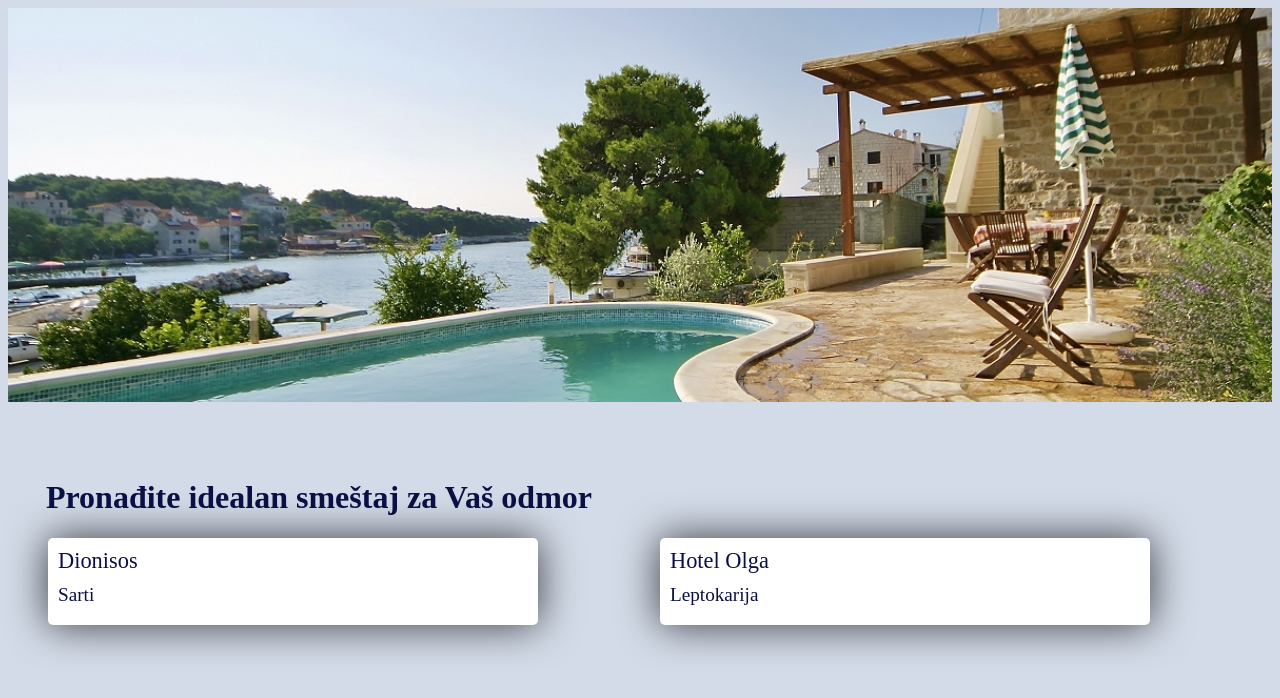
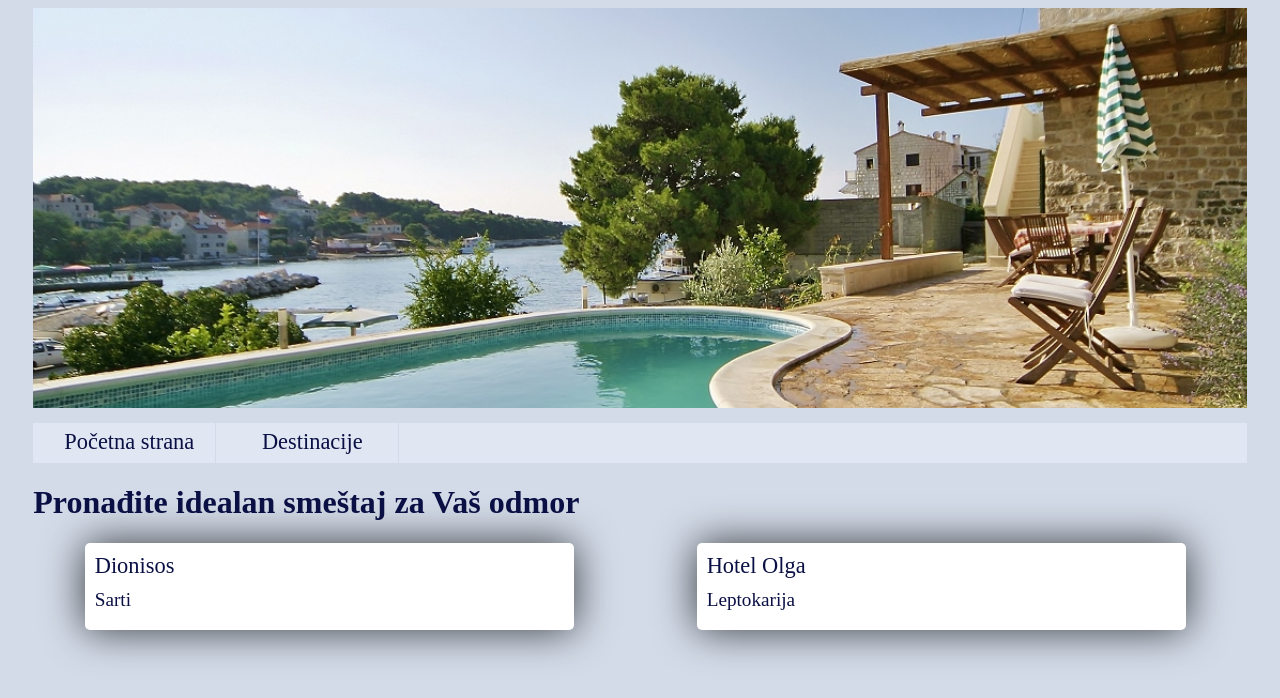
Before and after one commit to MilicaJovanovic/AppartmentRent, a Django app: page /AppartmentRent/ in a window 1280 px wide. Shown: the top 698 px of the page. Run offline with Django 3.2, Linux system fonts and the light colour scheme; data comes from the database, SQL or seed files in the repository; both versions use the stored data as it was after the commit.

Commit message:
Kreirana stranica za prikaz destinacija

```diff
--- a/CS324-PZ/mysite/AppartmentRent/models.py
+++ b/CS324-PZ/mysite/AppartmentRent/models.py
@@ -4,8 +4,13 @@ from django.db import models
 from django.utils import timezone
 
 class Location(models.Model):
-    country = models.CharField(max_length=256)
-    place = models.CharField(max_length=256)
+    country = models.CharField(max_length=256, default="")
+    place = models.CharField(max_length=256, default="")
+    description = models.CharField(max_length=1024, default="")
+    photo = models.CharField(max_length=1024, default="")
+    distanceBg = models.CharField(max_length=256, default="")
+    distanceNis = models.CharField(max_length=256, default="")
+    distanceNs = models.CharField(max_length=256, default="")
     def __str__(self):
         return self.place
 
--- a/CS324-PZ/mysite/AppartmentRent/static/AppartmentRent/style.css
+++ b/CS324-PZ/mysite/AppartmentRent/static/AppartmentRent/style.css
@@ -2,13 +2,30 @@ body {
     background-color: #d3dbe8;
 }
 .titleImg {
-	width: 100%;
-	height: 450px;
+	width: 96%;
+	height: 400px;
 	background: url("images/background1.jpg") no-repeat;
-	background-size: contain;
+	background-size: cover;
+	margin-left: 2%;
+}
+.menu {
+	margin-top: 15px;
+	margin-left: 2%;
+	width: 96%;
+	height: 40px;
+	background-color: #e1e7f2;
+}
+.menuItem {
+	text-align: center;
+	padding-top: 6px;
+	height: 40px;
+	width: 15%;
+	color: #0a0f44;
+	float: left;
+	border-right: 1px solid #d3dbe8;
 }
 .title {
-	margin-left: 3%;
+	margin-left: 2%;
 	color: #0a0f44;
 }
 .appartment {
@@ -17,7 +34,8 @@ body {
 	height: auto;
 	border-radius: 5px;
 	float: left;
-	margin-right: 10%;
+	margin-right: 7%;
+	margin-left: 3%;
 	margin-bottom: 40px;
 	-webkit-box-shadow: 0px 0px 40px 0px rgba(0,0,0,0.75);
     -moz-box-shadow: 0px 0px 40px 0px rgba(0,0,0,0.75);
--- a/CS324-PZ/mysite/AppartmentRent/templates/AppartmentRent/index.html
+++ b/CS324-PZ/mysite/AppartmentRent/templates/AppartmentRent/index.html
@@ -4,17 +4,24 @@
 
 <div class="titleImg"></div>
 
+<div class="menu">
+    <div class="menuItem">
+        <a href="{% url 'AppartmentRent:index' %}" class="appartName">Početna strana</a>
+    </div>
+    <div class="menuItem">
+        <a href="{% url 'AppartmentRent:destinations' %}" class="appartName">Destinacije</a>
+    </div>
+</div>
+
 <h1 class="title">Pronađite idealan smeštaj za Vaš odmor</h1>
 
 {% if latest_appartment_list %}
     <ul>
     {% for appartment in latest_appartment_list %}
-        <!-- <li> -->
-        	<div class="appartment">
-        		<a href="{% url 'AppartmentRent:detail' appartment.id %}" class="appartName">{{ appartment.name }}</a>
-        		<p class="appartPlace">{{ appartment.location.place }}</p>
-        	</div>
-        <!-- </li> -->
+    	<div class="appartment">
+    		<a href="{% url 'AppartmentRent:detail' appartment.id %}" class="appartName">{{ appartment.name }}</a>
+    		<p class="appartPlace">{{ appartment.location.place }}</p>
+    	</div>
     {% endfor %}
     </ul>
 {% else %}
--- a/CS324-PZ/mysite/AppartmentRent/urls.py
+++ b/CS324-PZ/mysite/AppartmentRent/urls.py
@@ -7,6 +7,7 @@ urlpatterns = [
     url(r'^$', views.IndexView.as_view(), name='index'),
     url(r'^(?P<pk>[0-9]+)/$', views.DetailView.as_view(), name='detail'),
     url(r'^(?P<pk>[0-9]+)/reservation/$', views.ReservationView.as_view(), name='reservation'),
-    url(r'^(?P<pk>[0-9]+)/success/$', views.ReservationView.as_view(), name='success')
-
+    url(r'^success/$', views.SuccessView.as_view(), name='success'),
+    url(r'^error/$', views.ErrorView.as_view(), name='error'),
+    url(r'^destinations/$', views.DestinationsView.as_view(), name='destinations')
 ]
--- a/CS324-PZ/mysite/AppartmentRent/views.py
+++ b/CS324-PZ/mysite/AppartmentRent/views.py
@@ -4,7 +4,7 @@ from django.urls import reverse
 from django.views import generic
 from django.utils import timezone
 
-from .models import Appartment, Reservation
+from .models import Appartment, Reservation, Location
 
 class IndexView(generic.ListView):
     template_name = 'AppartmentRent/index.html'
@@ -20,15 +20,20 @@ class DetailView(generic.DetailView):
     def get_queryset(self):
         return Appartment.objects
 
-
 class ReservationView(generic.DetailView):
     model = Appartment
     template_name = 'AppartmentRent/reserve.html'
 
-class SuccessReservationView(generic.DetailView):
-    model = Appartment
+class SuccessView(generic.ListView):
     template_name = 'AppartmentRent/successReservation.html'
 
-class ErrorReservationView(generic.DetailView):
-    model = Appartment
+class ErrorView(generic.ListView):
     template_name = 'AppartmentRent/errorReservation.html'
+
+class DestinationsView(generic.ListView):
+    model = Location
+    template_name = 'AppartmentRent/destinations.html'
+    context_object_name = 'latest_location_list'
+
+    def get_queryset(self):
+        return Location.objects.order_by('place')
```
Also changed, not shown: other parts of CS324-PZ/mysite/AppartmentRent/static/AppartmentRent/style.css (+43 -0 lines), CS324-PZ/mysite/AppartmentRent/templates/AppartmentRent/destinations.html (added, +35 -0 lines), CS324-PZ/mysite/AppartmentRent/templates/AppartmentRent/detail.html (+9 -3 lines), CS324-PZ/mysite/AppartmentRent/templates/AppartmentRent/errorReservation.html (+16 -4 lines), CS324-PZ/mysite/AppartmentRent/templates/AppartmentRent/reserve.html (+14 -4 lines), CS324-PZ/mysite/AppartmentRent/templates/AppartmentRent/successReservation.html (+16 -4 lines), CS324-PZ/mysite/AppartmentRent/migrations/0007_auto_20170624_1329.py (added), CS324-PZ/mysite/db.sqlite3.
